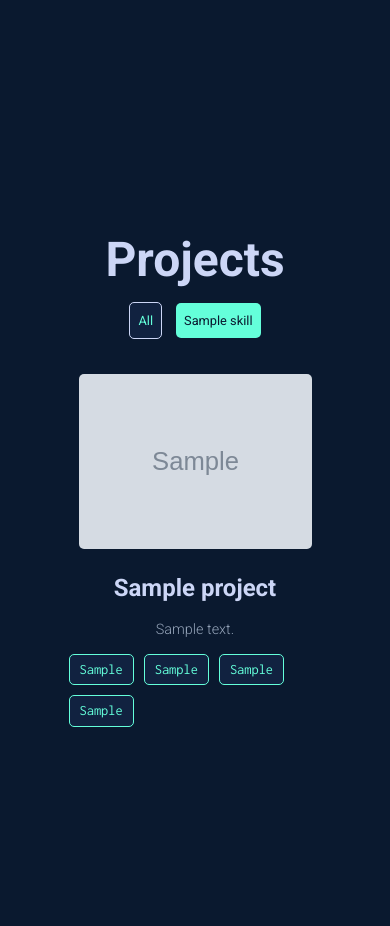
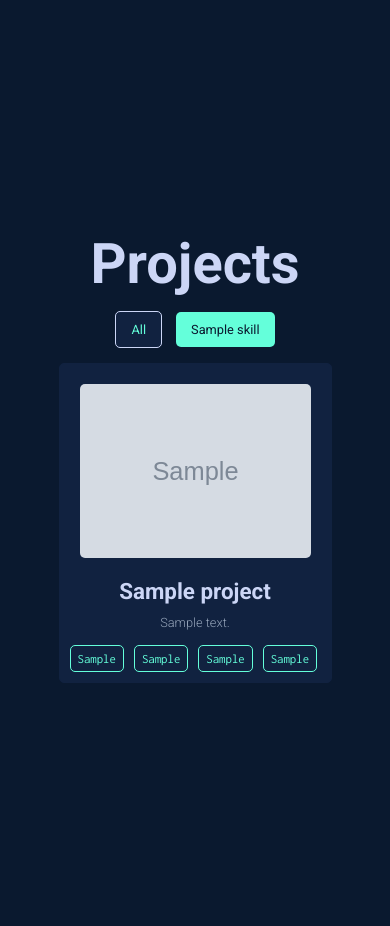
Before and after one commit to arekbauer/Personal-Portfolio-Project, a Django app: template portfolio/templates/portfolio/home.html in a window 390 px wide. Shown: the part 808-1734 px from the top of the page. Run offline with Django 3.2, Linux system fonts and the light colour scheme; the template is opened without the code that fills it: most values are stand-ins (such as "Sample title", 1, 10 or a date in 2020); grey boxes marked "Sample" are stand-in pictures; some libraries are stand-ins or nearby versions.

Commit message:
Mobile Viewing for Projects

```diff
--- a/portfolio/static/portfolio/css/projects.css
+++ b/portfolio/static/portfolio/css/projects.css
@@ -58,11 +58,11 @@ a {
     display: flex;
     /* border: 1px solid yellow;    */
     flex-wrap: wrap;
-    justify-content: center;
     margin-top: 10px;
     overflow: auto;
     max-height: 70vh;
     padding-left: 6%;
+    justify-content: space-around;
     -ms-overflow-style: none;  /* Hide scrollbar in Internet Explorer and Edge */
     scrollbar-width: none;  /* Hide scrollbar in Firefox */
 }
@@ -101,8 +101,6 @@ a {
     font-family: var(--default-font);
     font-weight: 700;
     font-size: 1.5rem;
-    padding-top: 2%;
-    display: inline-block;
 }
 
 .project-card:hover h3 {
@@ -118,13 +116,13 @@ a {
     margin: 3%;
 }
 
-.project-card > .skills {
+.skills {
     margin: 5px;
     display: flex;
     flex-wrap: wrap;
 }
 
-.project-card > .skills > span {
+.skills > span {
     /* colouring */
     border: 1px solid var(--cream);
     color: var(--cream);
@@ -134,7 +132,7 @@ a {
 
     /* positional */
     border-radius: 5px;
-    padding: 4px 10px 4px 10px;
+    padding: 4px 10px;
     position: relative;
     margin: 5px;
 }
@@ -158,25 +156,40 @@ a {
     .project-filter-buttons {
         button {
             font-size: 0.8rem;
-            padding: 8px 8px;
+            padding: 8px 15px;
         }
     }
 
     .container-projects {
-        flex-direction: column;
         height: auto;
     }
 
     .project-card {
         width: 100%;
+        border: 1px solid var(--mid-blue);
+        background-color: var(--mid-blue);
+    }
+
+    .projects-grid .project-card:not(:first-child) {
+        margin-top: 8%;
+    }
+
+    .project-card h3 {
+        font-size: 1.4rem;
+    }
+
+    .project-card p {
+        font-size: 0.8rem;
+    }
+
+    .skills > span {
+        font-size: 0.8rem;
+        padding: 3px 7px;
+        margin: 5px;
     }
 }
 
 @media(max-width: 430px) {
-    .container-projects h1  {
-        font-size: 3rem;
-    }
-
     .about-me p {
         font-size: 1.1rem;
     }
--- a/portfolio/templates/portfolio/projects.html
+++ b/portfolio/templates/portfolio/projects.html
@@ -12,8 +12,8 @@
     <div class="projects-grid">
       {% for project in projects %}
       <div class="project-card {{ project.skill1 }} {{ project.skill2 }} {{ project.skill3 }} {{ project.skill4 }}">
-        <img src="{{ project.image.url }}">
-        <a href="{{ project.url }}" target="_blank"><h3>{{ project.title }}</h3></a>
+        <a href="{{ project.url }}" target="_blank"><img src="{{ project.image.url }}">
+        <h3>{{ project.title }}</h3>
           <p>{{ project.description }}</p>
           <div class="skills">
               {% if project.skill1 %}
@@ -29,7 +29,7 @@
               <span>{{ project.skill4 }}</span>
               {% endif %}
           </div>
-      </div>
+      </div></a>
       {% endfor %}
     </div>
 </div>
```
